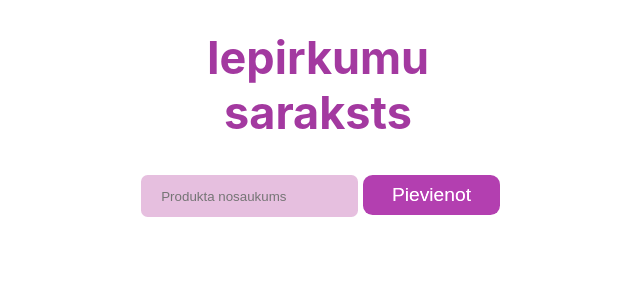
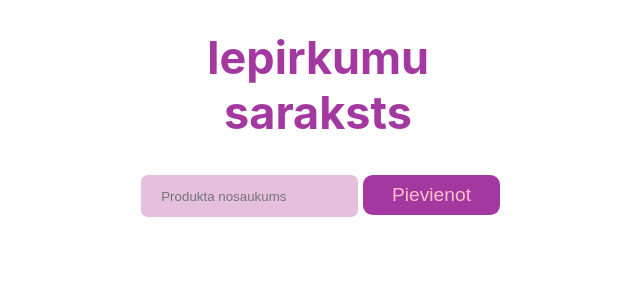
Before and after one commit to ketija-kaimina/iepirkumu_saraksts, a React (Create React App) app: page / in a window 1280 px wide. In both pictures the pointer is over the button "Pievienot". Shown: the top 300 px of the page, without its empty margins (322-962 px from the left). Built offline with nearby package versions, Linux system fonts and the light colour scheme.

Commit message:
Update App.css

```diff
--- a/src/App.css
+++ b/src/App.css
@@ -27,7 +27,7 @@ h1{
 }
 
 .button:hover {
-  filter: brightness(110%);
+  color: #FFC0CB;
   border: none;
   outline: 0;
 }
```
